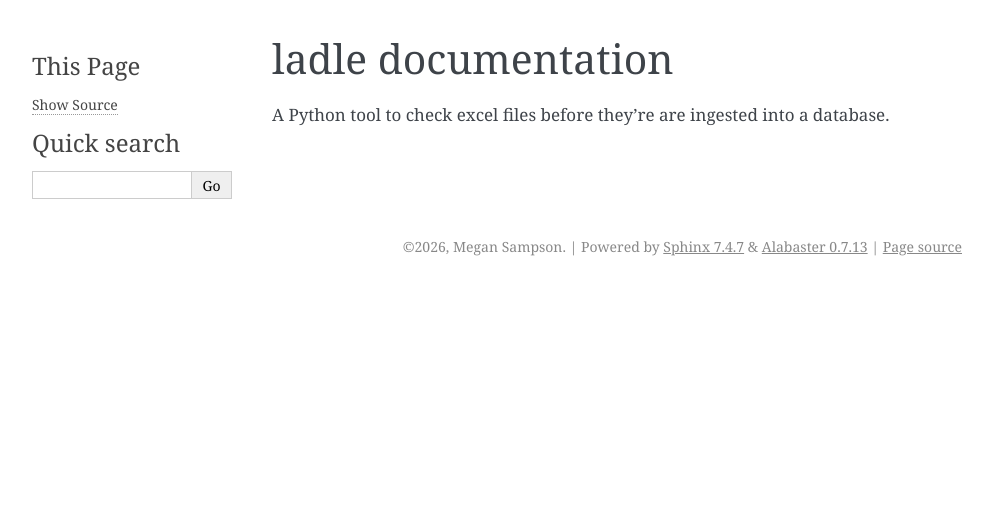
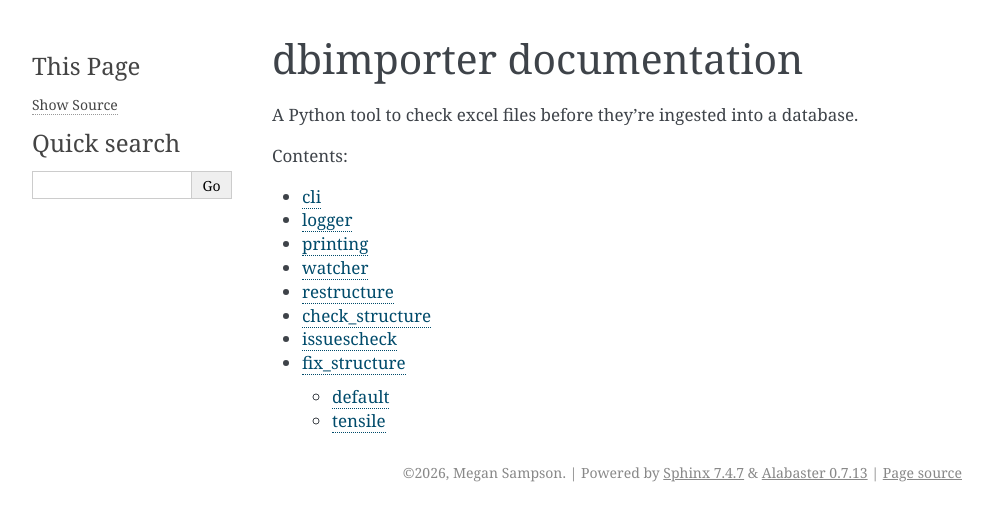
Before and after one commit to Applied-Materials-Technology/db-importer, a Sphinx documentation site: the page built from docs/index.rst, in a window 1280 px wide. Shown: the top 521 px of the page, without its empty margins (148-1141 px from the left). Built offline with Sphinx 7.4.7, drawn with Linux system fonts in a browser that asks for light colours.

Commit message:
filled docs for exisiting code

```diff
--- a/docs/conf.py
+++ b/docs/conf.py
@@ -6,17 +6,19 @@
 # -- Project information -----------------------------------------------------
 # https://www.sphinx-doc.org/en/master/usage/configuration.html#project-information
 
-project = 'ladle'
+project = 'dbimporter'
 copyright = '2026, Megan Sampson'
 author = 'Megan Sampson'
 
 # -- General configuration ---------------------------------------------------
 # https://www.sphinx-doc.org/en/master/usage/configuration.html#general-configuration
 
+import os
+import sys
+sys.path.insert(0, os.path.abspath('../src'))
 
 templates_path = ['_templates']
 exclude_patterns = ['_build', 'Thumbs.db', '.DS_Store']
-
 
 
 # -- Options for HTML output -------------------------------------------------
@@ -28,4 +30,7 @@ html_static_path = ['_static']
 extensions = [
     "sphinx.ext.autodoc",
     "sphinx.ext.napoleon",
+    "sphinx.ext.viewcode",
 ]
+
+autodoc_member_order = 'bysource'
--- a/docs/index.rst
+++ b/docs/index.rst
@@ -1,15 +1,22 @@
-.. ladle documentation master file, created by
+.. dbimporter documentation master file, created by
    sphinx-quickstart on Mon Oct 19 13:35:25 2026.
    You can adapt this file completely to your liking, but it should at least
    contain the root `toctree` directive.
 
-ladle documentation
-===================
+dbimporter documentation
+========================
 
-A Python tool to check excel files before they're are ingested into a database.
-
+A Python tool to check excel files before they're ingested into a database.
 
 .. toctree::
    :maxdepth: 2
    :caption: Contents:
+
+   cli
+   logger
+   printing
+   watcher
+   restructure
    check_structure
+   issuescheck
+   fix_structure
```
Also changed, not shown: docs/check_structure.rst (added, +7 -0 lines), docs/cli.rst (added, +7 -0 lines), docs/fix_structure.rst (added, +13 -0 lines), docs/fix_structure/default.rst (added, +7 -0 lines), docs/fix_structure/tensile.rst (added, +7 -0 lines), docs/issuescheck.rst (added, +7 -0 lines), docs/logger.rst (added, +7 -0 lines), docs/printing.rst (added, +7 -0 lines), docs/restructure.rst (added, +7 -0 lines), docs/watcher.rst (added, +7 -0 lines), 1 other file.
